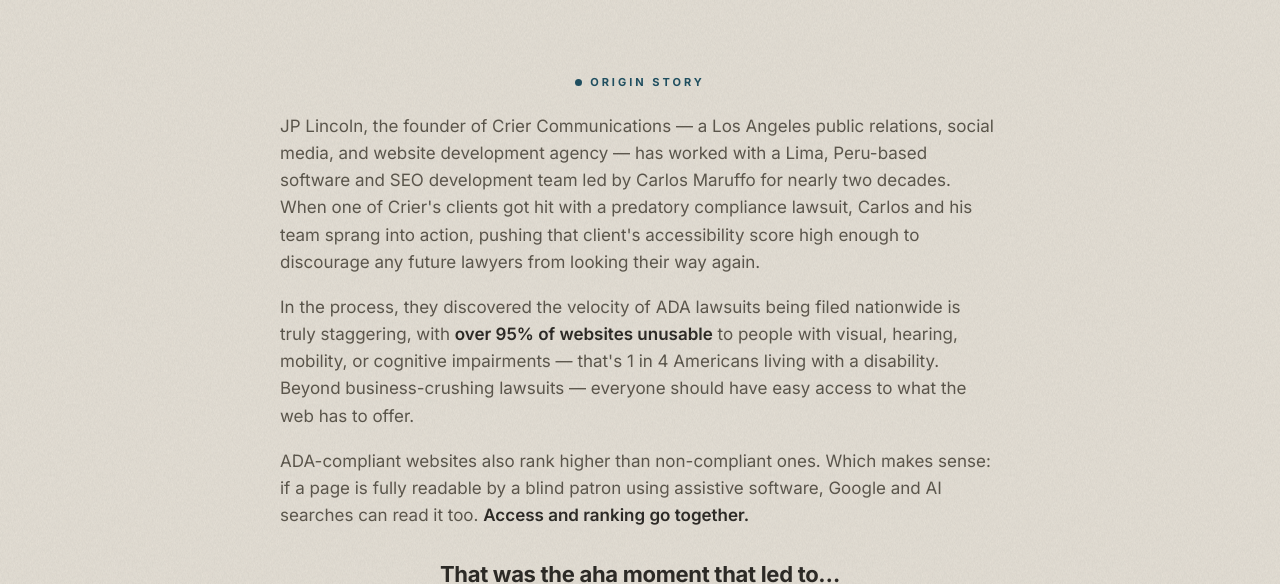
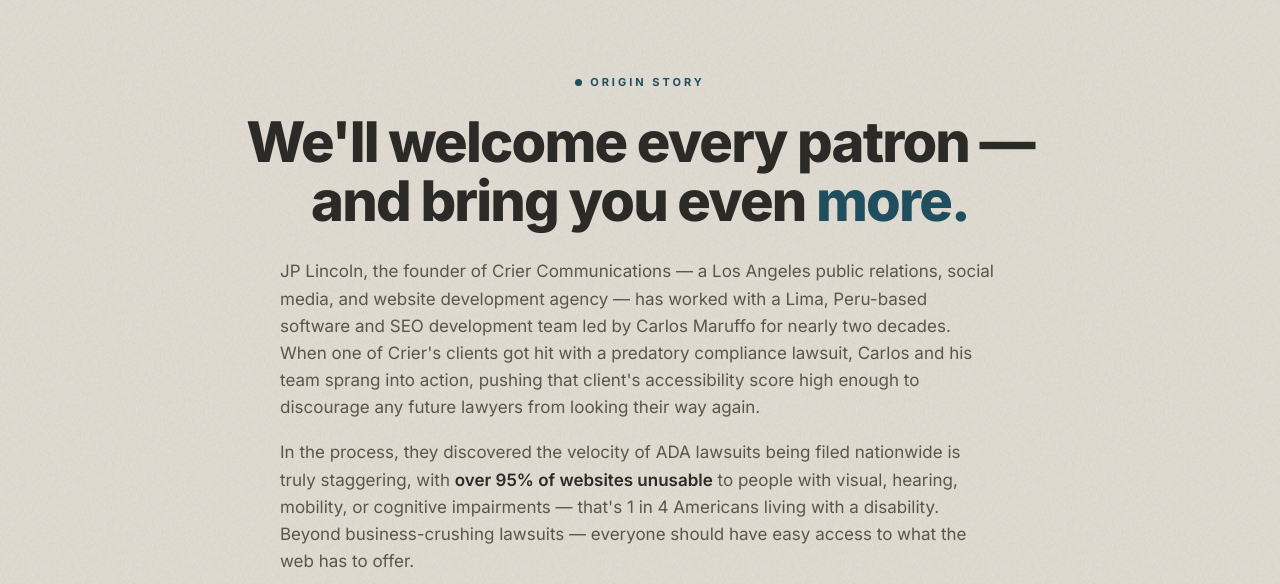
Before and after one commit to jplincoln/accessrankforlibraries, a plain HTML site: page about.html in a window 1280 px wide. Shown: the part 83-667 px from the top of the page. Drawn offline with Linux system fonts and the light colour scheme.

Commit message:
Add files via upload

```diff
--- a/about.html
+++ b/about.html
@@ -42,6 +42,17 @@
       border-radius: 50%;
       background: var(--teal);
     }
+    .about-hero h1 {
+      font-size: 56px;
+      line-height: 1.05;
+      letter-spacing: -1.8px;
+      font-weight: 800;
+      margin: 0 auto 28px;
+      color: var(--text);
+      max-width: 880px;
+      text-align: center;
+    }
+    .about-hero h1 .accent { color: var(--teal); }
     .about-hero .lead {
       font-size: 17px;
       line-height: 1.6;
@@ -407,6 +418,7 @@
   <!-- ============================================================== -->
   <section class="about-hero">
     <div class="eyebrow"><span class="dot"></span>ORIGIN STORY</div>
+    <h1>We'll welcome every patron — and bring you even <span class="accent">more.</span></h1>
     <p class="lead">
       JP Lincoln, the founder of Crier Communications — a Los Angeles public relations, social media, and website development agency — has worked with a Lima, Peru-based software and SEO development team led by Carlos Maruffo for nearly two decades. When one of Crier's clients got hit with a predatory compliance lawsuit, Carlos and his team sprang into action, pushing that client's accessibility score high enough to discourage any future lawyers from looking their way again.
     </p>
```
